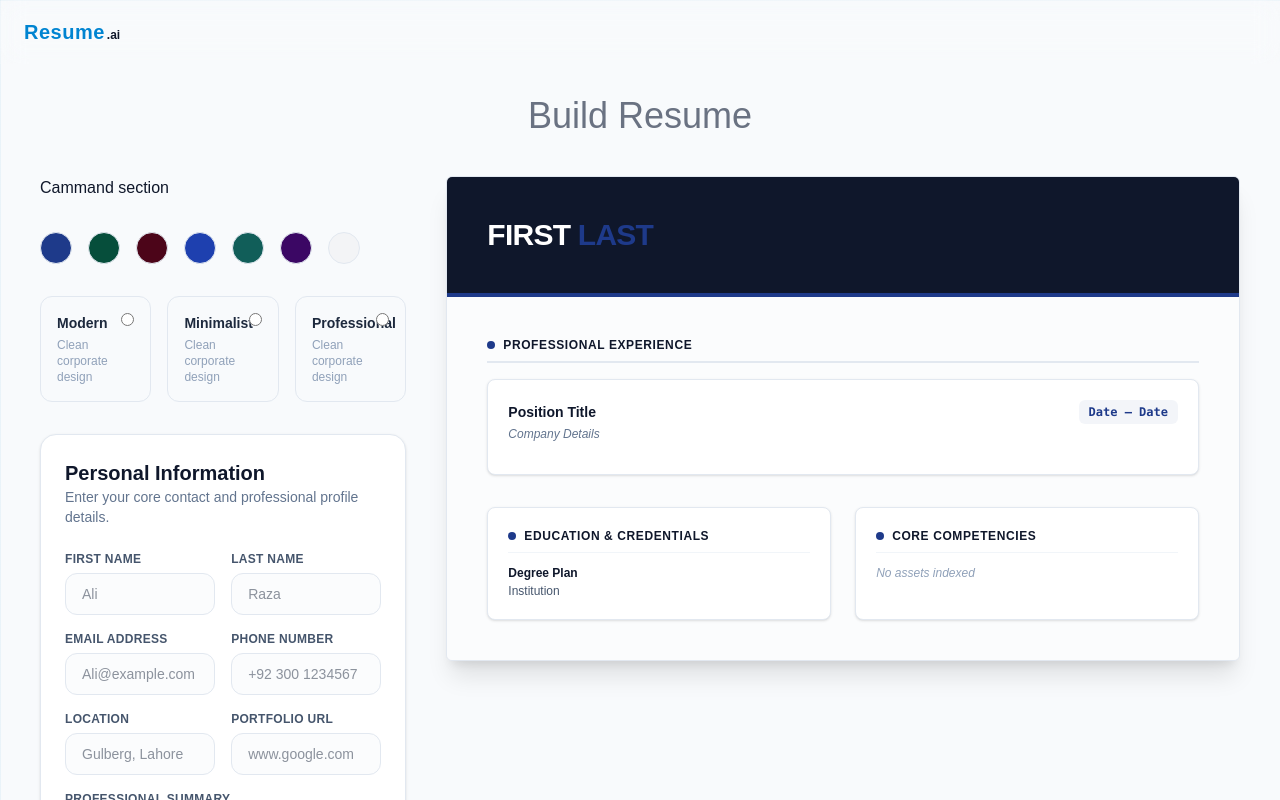
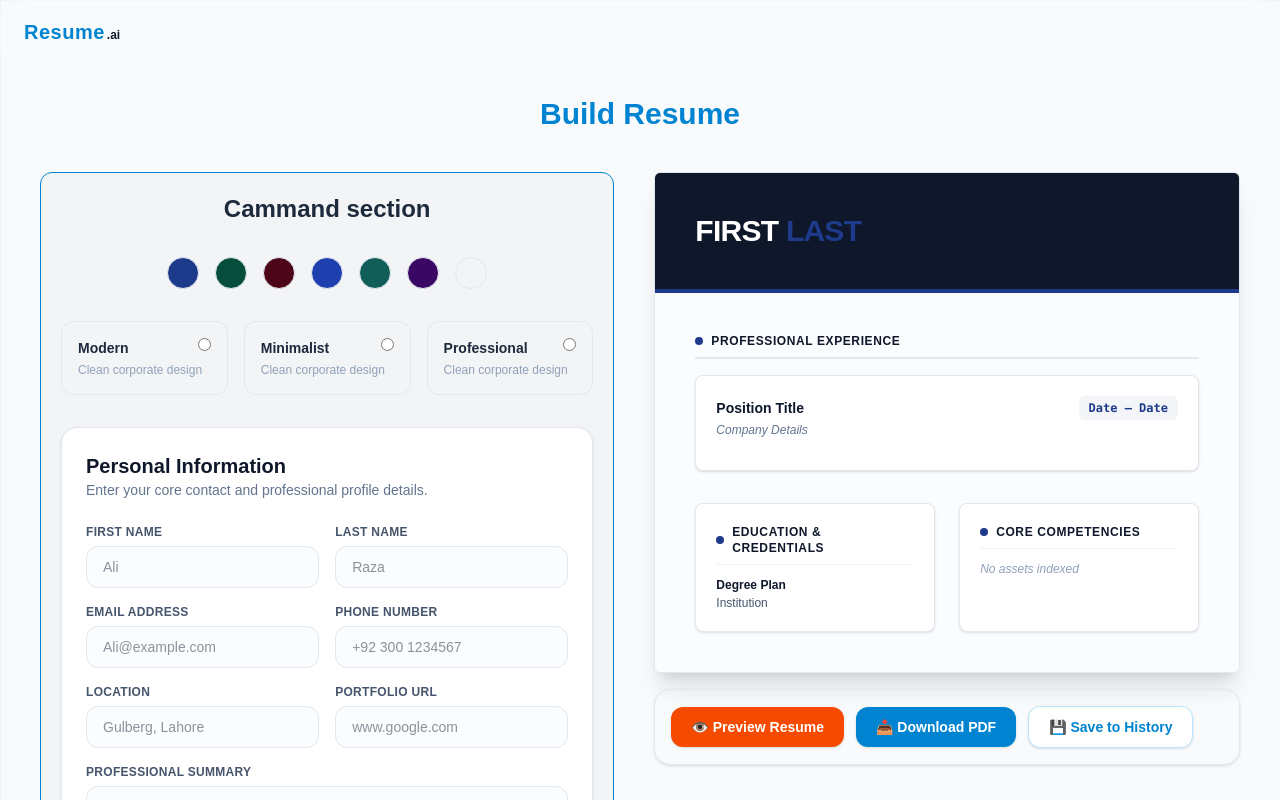
Before and after one commit to fatima1886/AI-Resume-Builder-SaaS, a Next.js app in the folder next.js-app/: page /dashboard/create in a window 1280 px wide. Shown: the top 800 px of the page. Built offline with nearby package versions, Linux system fonts and the light colour scheme.

Commit message:
preview added

```diff
--- a/next.js-app/app/components/input.tsx
+++ b/next.js-app/app/components/input.tsx
@@ -114,12 +114,12 @@ function handleremove(targetindex: number) {
 
 
   return (
-    <div className="space-y-8">
-      <h1>Cammand section</h1>
+    <div className="space-y-8 bg-gray-100 p-5 rounded-xl border border-sky-600">
+      <h1 className='text-center text-2xl font-semibold text-slate-800'>Cammand section</h1>
 
 {/* colors */}
 {/* Colors Selector */}
-<div className="flex gap-4">
+<div className="flex gap-4 justify-center">
   {[
   { id: "slateBlue", name: "Slate Blue", hex: "#1E3A8A" },
   { id: "forest", name: "Forest Green", hex: "#064E3B" },
--- a/next.js-app/app/dashboard/create/page.tsx
+++ b/next.js-app/app/dashboard/create/page.tsx
@@ -1,3 +1,83 @@
+// 'use client'
+// import React from 'react'
+// import Inputsection from '@/app/components/input'
+// import { useState } from 'react'
+// import Preview from '@/app/components/preview'
+
+// const Page = () => {
+
+//    const itemlist = {
+//     colors: '',
+//           template: '',
+//            personalInfo: {
+//       firstName: '',
+//       lastName: '',
+//       email: '',
+//       phone: '',
+//         location: '',
+//       portfolioUrl: '',
+//       summary: '',
+//     },
+//      education: [
+//       { id: crypto.randomUUID(), school: '', degree: '', graduationDate: '' }
+//     ],
+//     skills: [] as string[], // Array of strings: ['React', 'Node.js']
+//     experience: [
+//       { id:crypto.randomUUID() , company: '', role: '', startDate: '', endDate: '', description: '' }
+//     ],
+
+//       }
+//   const [resumeitems, setresumeitems] = useState(itemlist)
+//   const InputsectionWithProps = Inputsection as unknown as React.ComponentType<{
+//     resumeitem: typeof resumeitems
+//     setresumeitem: React.Dispatch<React.SetStateAction<typeof resumeitems>>
+//   }>
+
+//   return (
+//    <div className='mt-8 w-full'>
+// <h1 className='text-3xl font-bold text-center text-sky-600 '>Build Resume</h1>
+// <div className="flex flex-col md:flex-row gap-10 p-10 mb-30">
+// <Inputsection resumeitem={resumeitems} setresumeitem={setresumeitems} />
+// <div>
+// <Preview {...resumeitems} />
+// <div className="mt-4 flex flex-wrap items-center gap-3 p-4  border border-slate-200 rounded-2xl shadow-sm">
+//   {/* 1. Preview Button (Orange / Secondary Color) */}
+//   <button
+//     type="button"
+//     onClick={() => console.log("Preview template triggered")}
+//     className="flex items-center gap-2 px-5 py-2.5 text-sm font-semibold text-white bg-orange-600 hover:bg-orange-700 active:bg-orange-800 rounded-xl transition-all shadow-sm focus:outline-none focus:ring-2 focus:ring-orange-200"
+//   >
+//     👁️ Preview Resume
+//   </button>
+
+//   {/* 2. Download Button (Sky Blue / Primary Color) */}
+//   <button
+//     type="button"
+//     onClick={() => console.log("Download PDF triggered")}
+//     className="flex items-center gap-2 px-5 py-2.5 text-sm font-semibold text-white bg-sky-600 hover:bg-sky-700 active:bg-sky-800 rounded-xl transition-all shadow-sm focus:outline-none focus:ring-2 focus:ring-sky-200"
+//   >
+//     📥 Download PDF
+//   </button>
+
+//   {/* 3. Save to History Button (Sky Blue Outline / Variant) */}
+//   <button
+//     type="button"
+//     onClick={() => console.log("Save to history triggered")}
+//     className="flex items-center gap-2 px-5 py-2.5 text-sm font-semibold text-sky-600 bg-white border border-sky-200 hover:bg-sky-50 active:bg-sky-100 rounded-xl transition-all shadow-sm focus:outline-none focus:ring-2 focus:ring-sky-100"
+//   >
+//     💾 Save to History
+//   </button>
+// </div>
+
+// </div>
+// </div>
+//    </div>
+//   )
+// }
+
+// export default Page
+
+
 'use client'
 import React from 'react'
 import Inputsection from '@/app/components/input'
@@ -23,23 +103,86 @@ const Page = () => {
     ],
     skills: [] as string[], // Array of strings: ['React', 'Node.js']
     experience: [
-      { id:crypto.randomUUID() , company: '', role: '', startDate: '', endDate: '', description: '' }
+      { id: crypto.randomUUID() , company: '', role: '', startDate: '', endDate: '', description: '' }
     ],
+  }
 
-      }
   const [resumeitems, setresumeitems] = useState(itemlist)
-  const InputsectionWithProps = Inputsection as unknown as React.ComponentType<{
-    resumeitem: typeof resumeitems
-    setresumeitem: React.Dispatch<React.SetStateAction<typeof resumeitems>>
-  }>
+  // 1. ADDED: State to control opening/closing the modal overlay layout canvas
+  const [showFullPreview, setShowFullPreview] = useState(false)
 
   return (
     <div className='mt-8 w-full'>
-<h1 className='text-4xl text-semibold text-center text-gray-500 '>Build Resume</h1>
+      <h1 className='text-3xl font-bold text-center text-sky-600 '>Build Resume</h1>
+
       <div className="flex flex-col md:flex-row gap-10 p-10 mb-30">
         <Inputsection resumeitem={resumeitems} setresumeitem={setresumeitems} />
+
+        <div>
+          {/* Default inline layout panel preview tracker */}
+          <Preview {...resumeitems} />
+
+          <div className="mt-4 flex flex-wrap items-center gap-3 p-4 border border-slate-200 rounded-2xl shadow-sm">
+            {/* 1. Preview Button (Orange / Secondary Color) */}
+            <button
+              type="button"
+              // 2. FIXED: Tied button handler directly to opening our full-screen overlay state toggle
+              onClick={() => setShowFullPreview(true)}
+              className="flex items-center gap-2 px-5 py-2.5 text-sm font-semibold text-white bg-orange-600 hover:bg-orange-700 active:bg-orange-800 rounded-xl transition-all shadow-sm focus:outline-none focus:ring-2 focus:ring-orange-200"
+            >
+              👁️ Preview Resume
+            </button>
+
+            {/* 2. Download Button (Sky Blue / Primary Color) */}
+            <button
+              type="button"
+              onClick={() => console.log("Download PDF triggered")}
+              className="flex items-center gap-2 px-5 py-2.5 text-sm font-semibold text-white bg-sky-600 hover:bg-sky-700 active:bg-sky-800 rounded-xl transition-all shadow-sm focus:outline-none focus:ring-2 focus:ring-sky-200"
+            >
+              📥 Download PDF
+            </button>
+
+            {/* 3. Save to History Button (Sky Blue Outline / Variant) */}
+            <button
+              type="button"
+              onClick={() => console.log("Save to history triggered")}
+              className="flex items-center gap-2 px-5 py-2.5 text-sm font-semibold text-sky-600 bg-white border border-sky-200 hover:bg-sky-50 active:bg-sky-100 rounded-xl transition-all shadow-sm focus:outline-none focus:ring-2 focus:ring-sky-100"
+            >
+              💾 Save to History
+            </button>
+          </div>
+        </div>
+      </div>
+
+      {/* ========================================================== */}
+      {/* 3. CONDITIONAL OVERLAY MODAL FOR LIVE FULL PREVIEW          */}
+      {/* ========================================================== */}
+      {showFullPreview && (
+        <div
+          className="fixed inset-0 z-50 flex items-center justify-center bg-slate-900/60 backdrop-blur-sm p-4 md:p-8 overflow-y-auto cursor-zoom-out"
+          onClick={() => setShowFullPreview(false)} // Closes if user clicks outside container background
+        >
+          <div
+            className="relative w-full max-w-5xl bg-slate-100 p-4 md:p-8 rounded-2xl shadow-2xl overflow-y-auto max-h-[90vh] cursor-default"
+            onClick={(e) => e.stopPropagation()} // Prevents closing modal if clicking inside the document view
+          >
+            {/* Elegant Fixed Top-Right Close Button Action Asset */}
+            <button
+              type="button"
+              onClick={() => setShowFullPreview(false)}
+              className="absolute top-4 right-4 z-10 h-9 w-9 flex items-center justify-center rounded-full bg-slate-900/80 hover:bg-black text-white font-bold transition-all shadow-lg text-sm"
+              title="Close Preview"
+            >
+              ✕
+            </button>
+
+            {/* Container mapping active preview component layout with all live reactive properties */}
+            <div className="pt-6">
               <Preview {...resumeitems} />
             </div>
+          </div>
+        </div>
+      )}
     </div>
   )
 }
```
Lines whose indentation alone changed are shown as unchanged.
